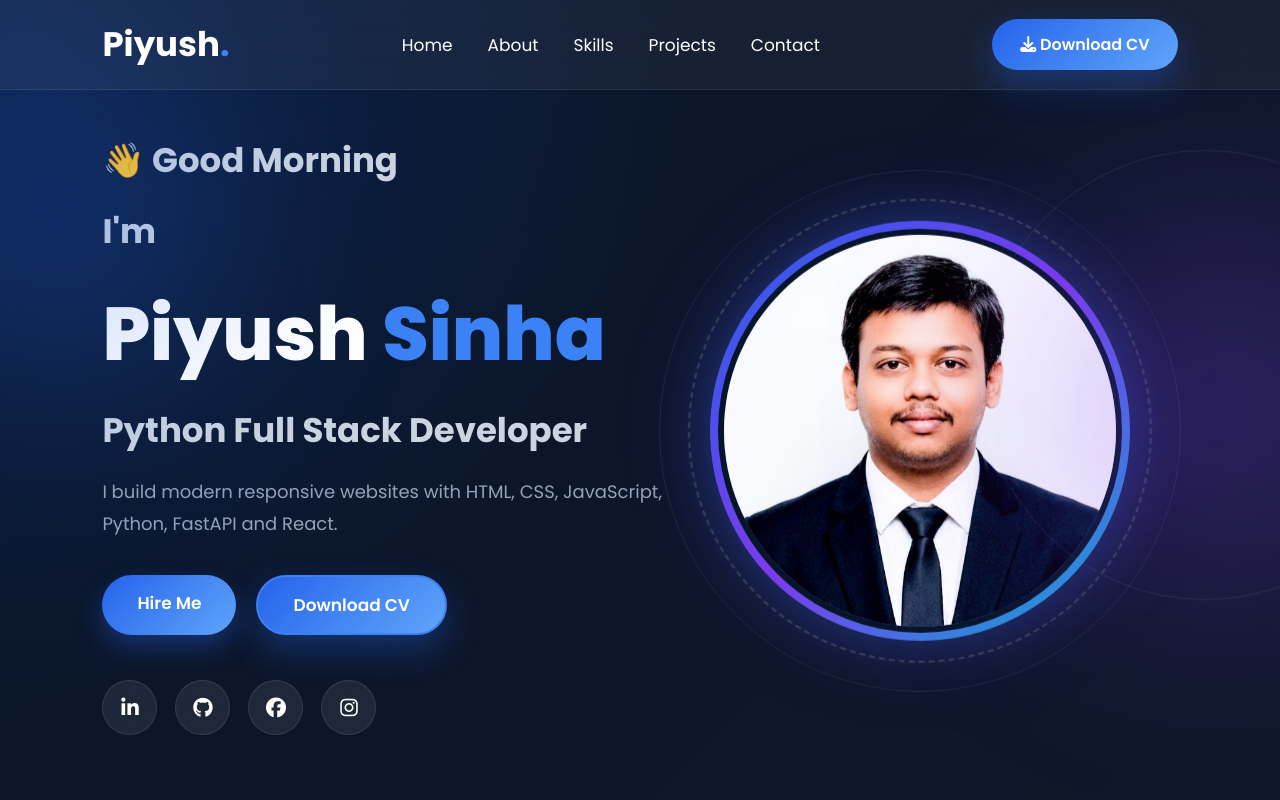
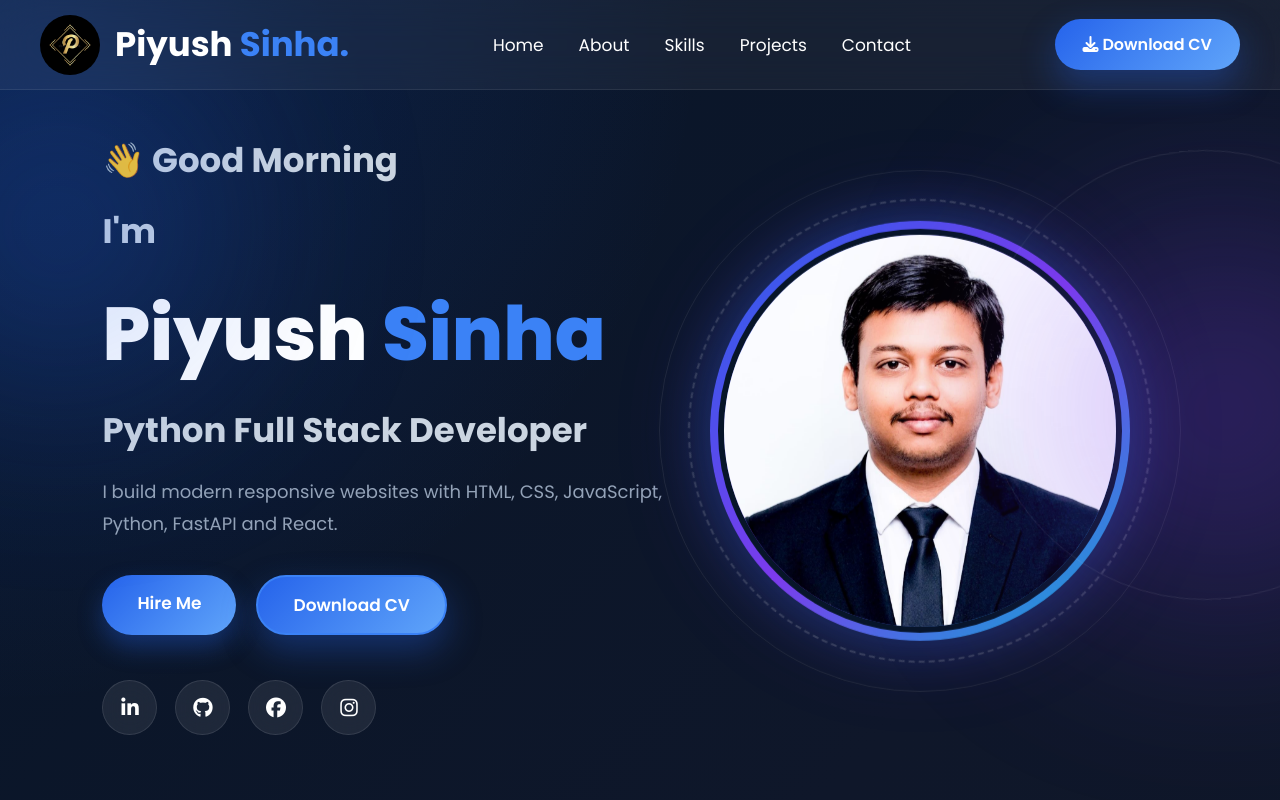
Before and after one commit to Piyushteds/Portfolio-website, a plain HTML site: page index.html in a window 1280 px wide. Shown: the top 800 px of the page. Drawn offline with Linux system fonts and the light colour scheme.

Commit message:
more change

```diff
--- a/index.html
+++ b/index.html
@@ -23,7 +23,8 @@ href="https://cdnjs.cloudflare.com/ajax/libs/font-awesome/6.7.2/css/all.min.css"
 
 <div class="logo">
 
-<h2>Piyush<span>.</span></h2>
+<img src="plogo.png" alt="Piyush Sinha">
+<h2>Piyush <span>Sinha.</span></h2>
 
 </div>
 
--- a/style.css
+++ b/style.css
@@ -24,6 +24,12 @@ body{
     color:#fff;
     overflow-x:hidden;
 }
+
+/* logo */
+
+
+
+
 
 /*==============================
  CONTAINER
@@ -63,7 +69,7 @@ header{
     justify-content:space-between;
     align-items:center;
 
-    padding:0 8%;
+    padding:0 40px;
 
     backdrop-filter:blur(20px);
 
@@ -79,17 +85,25 @@ header{
  LOGO
 ==============================*/
 
+.logo{
+    display:flex;
+    align-items:center;
+    gap:15px;
+}
+
+.logo img{
+    width:60px;
+    height:60px;
+    border-radius:50%;
+}
+
 .logo h2{
-
+    margin:0;
     font-size:34px;
     font-weight:700;
-
 }
-
 .logo span{
-
-    color:#3B82F6;
-
+    color: #3B82F6;
 }
 
 /*==============================
@@ -100,7 +114,6 @@ nav ul{
 
     display:flex;
     gap:35px;
-
     list-style:none;
 
 }
```
Also changed, not shown: plogo.png (added).
